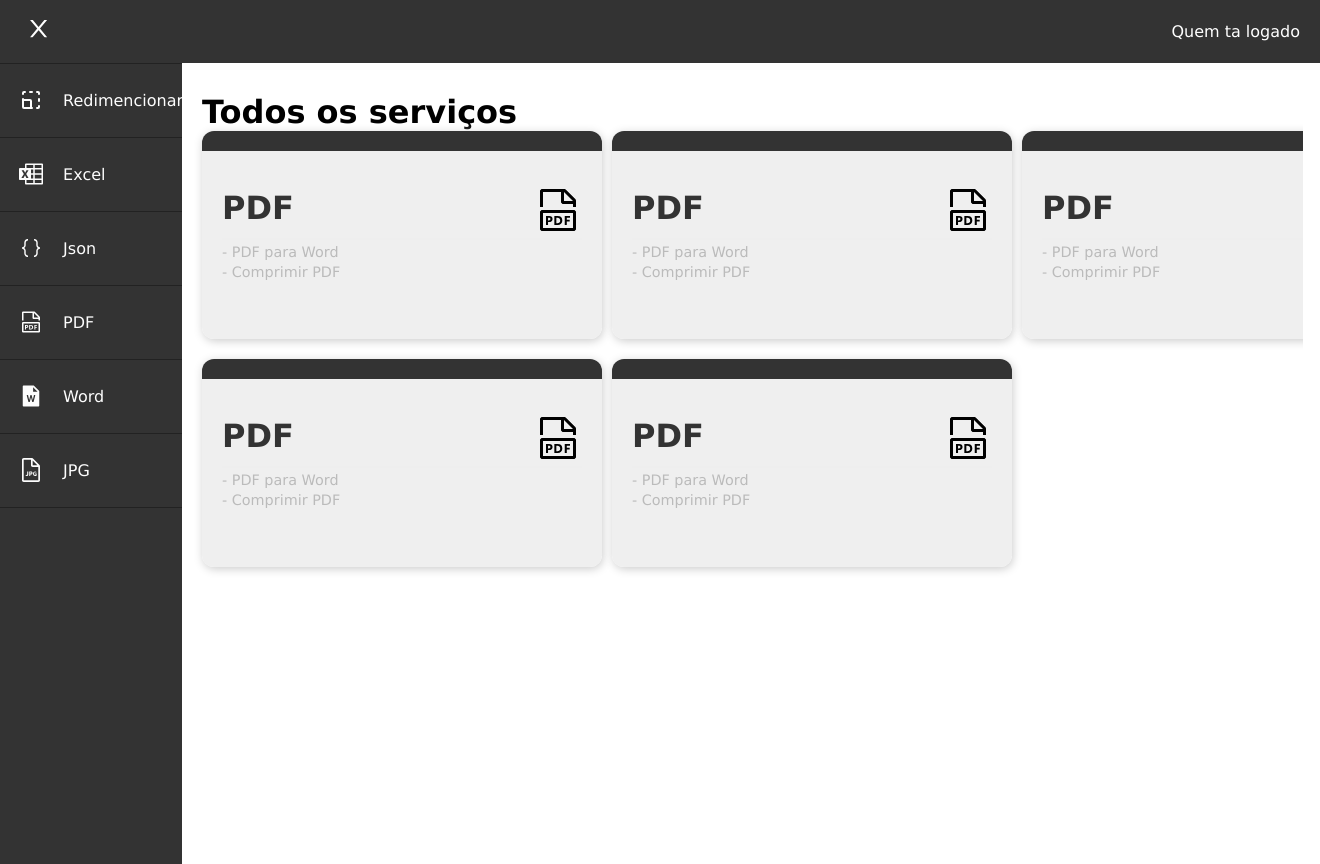
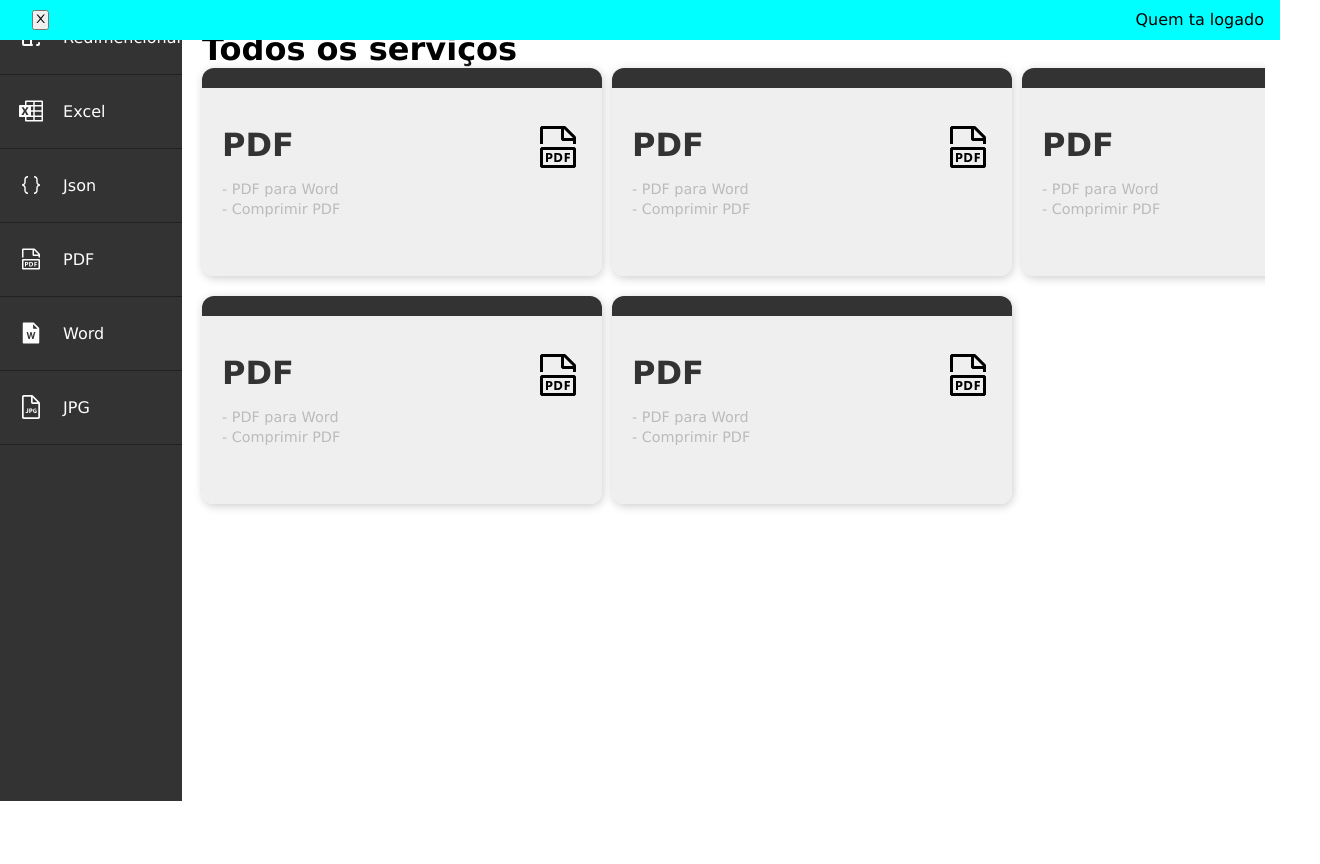
Before and after one commit to Joao-Pedro15/devHelper-frontend, a React (Create React App) app in the folder client/: page /home in a window 1280 px wide. Shown: the whole page, 1320 px wide, since content can reach past the window. After the commit the page ends 801 px from the top, so only its background shows below. Built offline with nearby package versions, Linux system fonts and the light colour scheme.

Commit message:
style: change styles from header

```diff
--- a/client/src/components/Header/index.tsx
+++ b/client/src/components/Header/index.tsx
@@ -11,6 +11,7 @@ export function Header({ setToggle, toggle } : IProps) {
   return (
     <S.Container>
       <div>
+      <div>
         <button
         onClick={() => setToggle(!toggle)}
         >
@@ -18,6 +19,7 @@ export function Header({ setToggle, toggle } : IProps) {
         </button>
       </div>
       <div>Quem ta logado</div>
+      </div>
     </S.Container>
   )
 }
--- a/client/src/components/Header/style.ts
+++ b/client/src/components/Header/style.ts
@@ -1,20 +1,14 @@
 import styled from 'styled-components'
 
 export const Container = styled.header`
-  width: 100vw;
-  padding: 15px 20px;
-  display: flex;
-  align-items: center;
-  justify-content: space-between;
-  background-color: #333;
-  color: #fff;
-
-  button{
-    border: none;
-    background-color: transparent;
-    color: #fff;
-    font-size: 1.7rem;
-    margin-left: 5px;
-    font-weight: bold;
+  position: fixed;
+  width: 100%;
+  margin-bottom: 100px;
+  background-color: var(--primary);
+  div:first-of-type {
+    padding: .3rem 1rem;
+    display: flex;
+    align-items: center;
+    justify-content: space-between;
   }
 `
```
